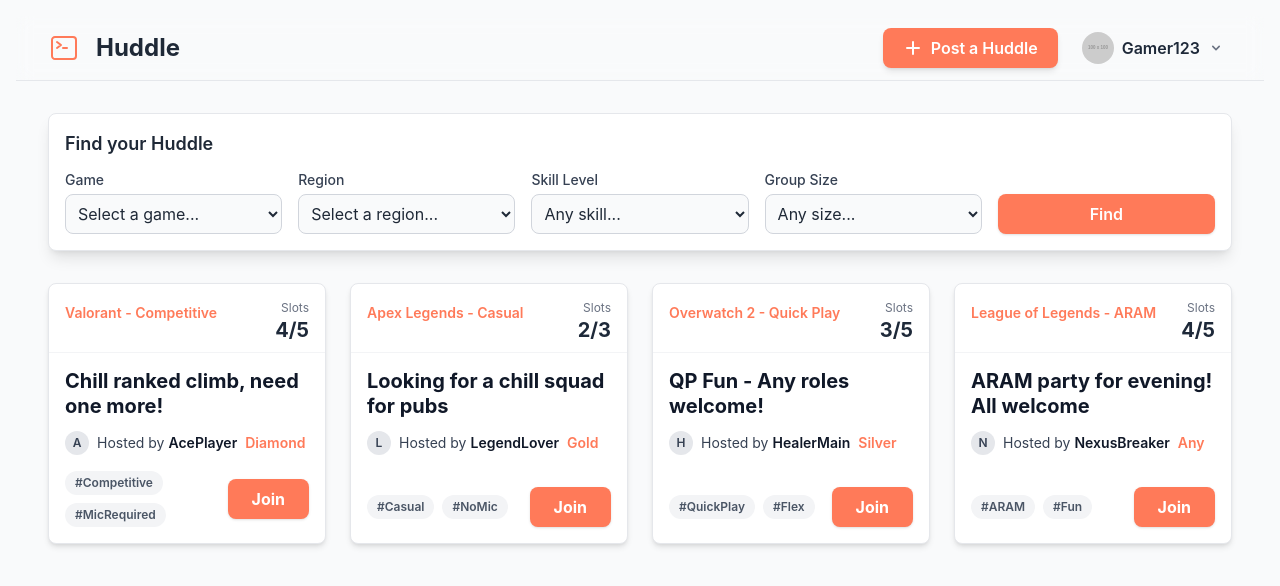
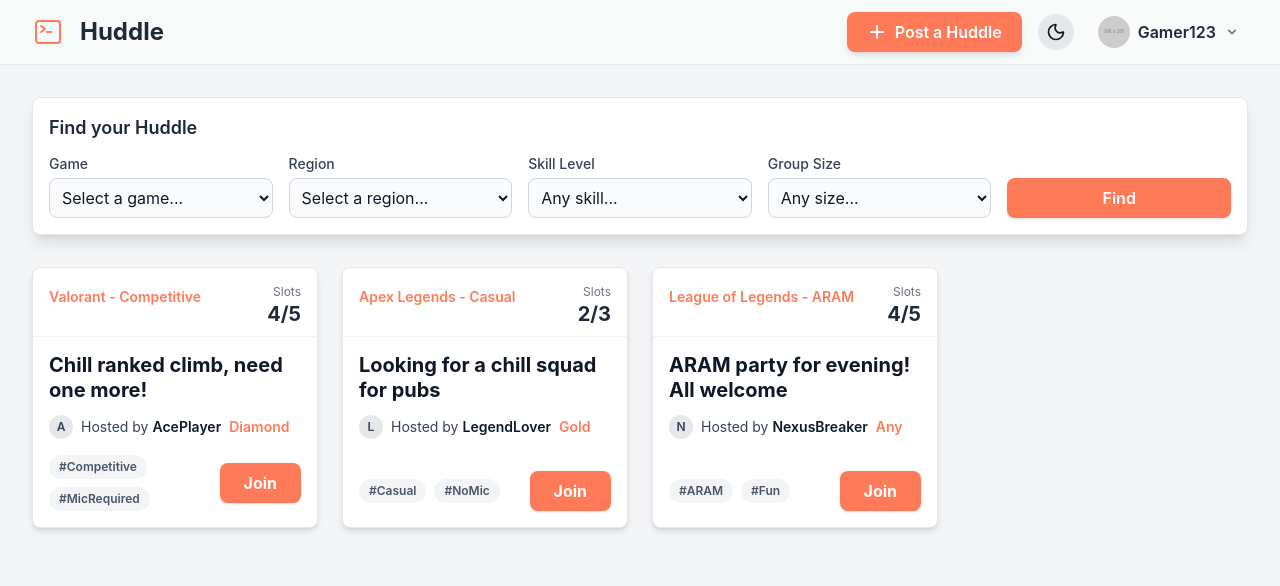
Before and after one commit to Smiruu/Huddle, a React (Vite) app in the folder client/: page / in a window 1280 px wide. Shown: the top 586 px of the page. Built offline with nearby package versions, Linux system fonts and the light colour scheme.

Commit message:
feat: implemented light and dark mode

```diff
--- a/client/package.json
+++ b/client/package.json
@@ -11,8 +11,10 @@
   },
   "dependencies": {
     "@tailwindcss/vite": "^4.1.14",
+    "lucide-react": "^0.546.0",
     "react": "^19.1.1",
     "react-dom": "^19.1.1",
+    "react-router-dom": "^7.9.4",
     "tailwindcss": "^4.1.14"
   },
   "devDependencies": {
--- a/client/src/App.jsx
+++ b/client/src/App.jsx
@@ -1,16 +1,54 @@
+import { ThemeContext } from "./context/useTheme";
+import { useState, useEffect } from "react";
+import { BrowserRouter as Router, Route, Routes } from "react-router-dom";
+import Header from "./component/Header"
+import Dashboard from "./screen/Dashboard";
 
-import './App.css'
-import Header from "./component/Header"
-import Dashboard from './screen/Dashboard'
-function App() {
+const App = () => {
+  const getInitialTheme = () => {
+    if (typeof window !== 'undefined' && window.localStorage) {
+      const storedPref = window.localStorage.getItem('theme');
+      if (storedPref) {
+        return storedPref;
+      }
+      const userMedia = window.matchMedia('(prefers-color-scheme: dark)');
+      if (userMedia.matches) {
+        return 'dark';
+      }
+    }
+    return 'light';
+  };
 
+  const [theme, setTheme] = useState(getInitialTheme);
+
+  useEffect(() => {
+    const root = window.document.documentElement;
+
+    if (theme === 'dark') {
+      root.classList.add('dark');
+    } else {
+      root.classList.remove('dark');
+    }
+
+    window.localStorage.setItem('theme', theme);
+  }, [theme]);
+
+  const toggleTheme = () => {
+    setTheme((prevTheme) => (prevTheme === 'light' ? 'dark' : 'light'));
+  };
 
   return (
-    <>
-    <Header />
-    <Dashboard />
-    </>
-  )
+    <ThemeContext.Provider value={{ theme, toggleTheme }}>
+      <div className="min-h-screen bg-gray-100 dark:bg-gray-900 text-gray-900 dark:text-gray-100 transition-colors duration-300">
+        <Header />
+        <Router>
+          <Routes>
+            <Route path="/" element={<Dashboard />} />
+          </Routes>
+        </Router>
+      </div>
+    </ThemeContext.Provider>
+  );
 }
 
-export default App
+export default App;
--- a/client/src/component/Card.jsx
+++ b/client/src/component/Card.jsx
@@ -1,25 +1,27 @@
+import React from 'react';
+
 const Card = ({ game, type, title, author, skillLevel, slots, tags }) => {
     const authorInitial = author.charAt(0).toUpperCase();
 
     return (
-        <div className="bg-white rounded-lg shadow-md hover:shadow-xl border border-gray-200 text-huddle-text-light flex flex-col h-full transition-all duration-300 hover:-translate-y-2 cursor-pointer">
-            <div className="p-4 pb-2 flex justify-between items-start border-b border-gray-100">
+        <div className="bg-white dark:bg-gray-800 rounded-lg shadow-md hover:shadow-xl border border-gray-200 dark:border-gray-700 text-huddle-text-light dark:text-huddle-text-dark flex flex-col h-full transition-all duration-300 hover:-translate-y-2 cursor-pointer">
+            <div className="p-4 pb-2 flex justify-between items-start border-b border-gray-100 dark:border-gray-700">
                 <div>
                     <span className="text-huddle-orange font-semibold text-sm">{game}{type && ` - ${type}`}</span>
                 </div>
                 <div className="text-right">
-                    <span className="text-xs text-gray-500 block">Slots</span>
-                    <span className="text-xl font-bold text-gray-800">{slots.filled}/{slots.total}</span>
+                    <span className="text-xs text-gray-500 dark:text-gray-400 block">Slots</span>
+                    <span className="text-xl font-bold text-gray-800 dark:text-gray-200">{slots.filled}/{slots.total}</span>
                 </div>
             </div>
             <div className="p-4 flex-grow">
-                <h3 className="font-bold text-xl mb-3 text-gray-900 leading-tight">{title}</h3>
-                <div className="flex items-center text-sm text-gray-700">
-                    <span className="inline-flex items-center justify-center h-6 w-6 rounded-full bg-gray-200 text-gray-700 font-semibold text-xs mr-2">
+                <h3 className="font-bold text-xl mb-3 text-gray-900 dark:text-gray-100 leading-tight">{title}</h3>
+                <div className="flex items-center text-sm text-gray-700 dark:text-gray-300">
+                    <span className="inline-flex items-center justify-center h-6 w-6 rounded-full bg-gray-200 dark:bg-gray-700 text-gray-700 dark:text-gray-300 font-semibold text-xs mr-2">
                         {authorInitial}
                     </span>
                     <span className="mr-1">Hosted by</span>
-                    <span className="font-semibold text-gray-900 mr-2">{author}</span>
+                    <span className="font-semibold text-gray-900 dark:text-gray-100 mr-2">{author}</span>
 
                     <span className="text-huddle-orange font-semibold">{skillLevel}</span>
                 </div>
@@ -27,7 +29,7 @@
             <div className="p-4 pt-0 flex justify-between items-center">
                 <div className="flex flex-wrap gap-2">
                     {tags.map(tag => (
-                        <span key={tag} className="bg-gray-100 text-gray-600 text-xs font-semibold px-2.5 py-1 rounded-full">
+                        <span key={tag} className="bg-gray-100 dark:bg-gray-700 text-gray-600 dark:text-gray-300 text-xs font-semibold px-2.5 py-1 rounded-full">
                             #{tag}
                         </span>
                     ))}
--- a/client/src/component/Filter.jsx
+++ b/client/src/component/Filter.jsx
@@ -2,19 +2,22 @@
 
 const Filter = () => {
   return (
-    <div className="bg-white p-4 rounded-lg shadow-lg border border-gray-200 mb-8 text-huddle-text-light">
+    // Added dark mode classes for bg, border, and text
+    <div className="bg-white dark:bg-gray-800 p-4 rounded-lg shadow-lg border border-gray-200 dark:border-gray-700 mb-8 text-huddle-text-light dark:text-huddle-text-dark">
 
+      {/* Title - dark mode text already handled by parent */}
       <h3 className="text-lg font-semibold mb-3">Find your Huddle</h3>
 
       <div className="grid grid-cols-1 md:grid-cols-5 gap-4">
 
+        {/* Game Select */}
         <div className="flex flex-col space-y-1">
-          <label htmlFor="game-select" className="text-sm font-medium text-gray-700">
+          <label htmlFor="game-select" className="text-sm font-medium text-gray-700 dark:text-gray-300">
             Game
           </label>
           <select
             id="game-select"
-            className="w-full bg-gray-50 border border-gray-300 rounded-lg p-2 focus:ring-huddle-blue focus:border-huddle-blue"
+            className="w-full bg-gray-50 dark:bg-gray-700 border border-gray-300 dark:border-gray-600 text-gray-900 dark:text-gray-100 rounded-lg p-2 focus:ring-huddle-blue focus:border-huddle-blue dark:focus:ring-huddle-orange dark:focus:border-huddle-orange"
           >
             <option value="" disabled selected>
               Select a game...
@@ -26,13 +29,14 @@
           </select>
         </div>
 
+        {/* Region Select */}
         <div className="flex flex-col space-y-1">
-          <label htmlFor="region-select" className="text-sm font-medium text-gray-700">
+          <label htmlFor="region-select" className="text-sm font-medium text-gray-700 dark:text-gray-300">
             Region
           </label>
           <select
             id="region-select"
-            className="w-full bg-gray-50 border border-gray-300 rounded-lg p-2 focus:ring-huddle-blue focus:border-huddle-blue"
+            className="w-full bg-gray-50 dark:bg-gray-700 border border-gray-300 dark:border-gray-600 text-gray-900 dark:text-gray-100 rounded-lg p-2 focus:ring-huddle-blue focus:border-huddle-blue dark:focus:ring-huddle-orange dark:focus:border-huddle-orange"
           >
             <option value="" disabled selected>
               Select a region...
@@ -44,13 +48,14 @@
           </select>
         </div>
 
+        {/* Skill Select */}
         <div className="flex flex-col space-y-1">
-          <label htmlFor="skill-select" className="text-sm font-medium text-gray-700">
+          <label htmlFor="skill-select" className="text-sm font-medium text-gray-700 dark:text-gray-300">
             Skill Level
           </label>
           <select
             id="skill-select"
-            className="w-full bg-gray-50 border border-gray-300 rounded-lg p-2 focus:ring-huddle-blue focus:border-huddle-blue"
+            className="w-full bg-gray-50 dark:bg-gray-700 border border-gray-300 dark:border-gray-600 text-gray-900 dark:text-gray-100 rounded-lg p-2 focus:ring-huddle-blue focus:border-huddle-blue dark:focus:ring-huddle-orange dark:focus:border-huddle-orange"
           >
             <option value="" disabled selected>
               Any skill...
@@ -64,13 +69,14 @@
           </select>
         </div>
 
+        {/* Group Size Select */}
         <div className="flex flex-col space-y-1">
-          <label htmlFor="size-select" className="text-sm font-medium text-gray-700">
+          <label htmlFor="size-select" className="text-sm font-medium text-gray-700 dark:text-gray-300">
             Group Size
           </label>
           <select
             id="size-select"
-            className="w-full bg-gray-50 border border-gray-300 rounded-lg p-2 focus:ring-huddle-blue focus:border-huddle-blue"
+            className="w-full bg-gray-50 dark:bg-gray-700 border border-gray-300 dark:border-gray-600 text-gray-900 dark:text-gray-100 rounded-lg p-2 focus:ring-huddle-blue focus:border-huddle-blue dark:focus:ring-huddle-orange dark:focus:border-huddle-orange"
           >
             <option value="" disabled selected>
               Any size...
@@ -82,7 +88,9 @@
           </select>
         </div>
 
+        {/* Find Button */}
         <div className="flex flex-col justify-end h-full">
+
           <button
             className="w-full bg-huddle-orange text-white font-semibold py-2 px-4 rounded-lg shadow
                        hover:bg-huddle-blue transition-colors duration-200"
--- a/client/src/component/Header.jsx
+++ b/client/src/component/Header.jsx
@@ -1,35 +1,49 @@
 import React from 'react';
+import { Sun, Moon } from 'lucide-react';
+// Import the hook from its correct location
+import { useTheme } from "../context/useTheme.js";
 
 const Header = () => {
+  const { theme, toggleTheme } = useTheme();
+
   return (
-    <header className="backdrop-blur-sm sticky top-0 z-50 border-b border-gray-200">
+    // Switched to your custom theme colors
+    <header className="bg-huddle-light/80 dark:bg-huddle-dark/80 backdrop-blur-sm sticky top-0 z-50 border-b border-gray-200 dark:border-gray-700">
       <nav className="max-w-7xl mx-auto px-4 sm:px-6 lg:px-8">
         <div className="flex items-center justify-between h-16">
 
           <div className="flex items-center space-x-4">
             <div className="flex-shrink-0">
               <svg className="h-8 w-8 text-huddle-orange" xmlns="http://www.w3.org/2000/svg" fill="none" viewBox="0 0 24 24" strokeWidth="1.5" stroke="currentColor">
-                 <path strokeLinecap="round" strokeLinejoin="round" d="M6.75 7.5l3 2.25-3 2.25m4.5 0h3m-9 8.25h13.5A2.25 2.25 0 0021 18V6a2.25 2.25 0 00-2.25-2.25H5.25A2.25 2.25 0 003 6v12a2.25 2.25 0 002.25 2.25z" />
+                  <path strokeLinecap="round" strokeLinejoin="round" d="M6.75 7.5l3 2.25-3 2.25m4.5 0h3m-9 8.25h13.5A2.25 2.25 0 0021 18V6a2.25 2.25 0 00-2.25-2.25H5.25A2.25 2.25 0 003 6v12a2.25 2.25 0 002.25 2.25z" />
               </svg>
             </div>
-            <h1 className="text-2xl font-bold text-huddle-text-light">Huddle</h1>
+            <h1 className="text-2xl font-bold text-huddle-text-light dark:text-huddle-text-dark">Huddle</h1>
           </div>
 
-          {/* Right Side: Post Button and User Profile */}
           <div className="flex items-center space-x-4">
-            {/* "Post a Huddle" Button */}
-            <button className="bg-huddle-orange text-white font-semibold py-2 px-5 rounded-lg shadow-md hover:bg-opacity-90 transition-all duration-200 flex items-center space-x-2 cursor-pointer">
+
+            <button className="bg-huddle-orange text-white font-semibold py-2 px-5 rounded-lg shadow-md hover:bg-huddle-blue transition-all duration-200 flex items-center space-x-2 cursor-pointer ">
               <svg xmlns="http://www.w3.org/2000/svg" className="h-5 w-5" viewBox="0 0 20 20" fill="currentColor">
                   <path fillRule="evenodd" d="M10 3a1 1 0 011 1v5h5a1 1 0 110 2h-5v5a1 1 0 11-2 0v-5H4a1 1 0 110-2h5V4a1 1 0 011-1z" clipRule="evenodd" />
               </svg>
               <span>Post a Huddle</span>
             </button>
 
-            <div className="flex items-center space-x-2 p-2 rounded-lg hover:bg-huddle-dark-2 cursor-pointer">
+            <button
+              onClick={toggleTheme}
+              className="p-2 rounded-full bg-gray-200 dark:bg-gray-700 text-gray-900 dark:text-gray-100 focus:outline-none focus:ring-2 focus:ring-huddle-orange"
+              aria-label="Toggle dark mode"
+            >
+              {theme === 'light' ? <Moon size={20} /> : <Sun size={20} />}
+            </button>
+
+            <div className="flex items-center space-x-2 p-2 rounded-lg hover:bg-gray-100 dark:hover:bg-gray-700 cursor-pointer">
               <img className="h-8 w-8 rounded-full object-cover" src="https://placehold.co/100x100/111827/FF7A59?text=G" alt="User Profile" />
-              <span className="hidden md:block font-semibold text-gray-800">Gamer123</span>
-              <svg xmlns="http://www.w3.org/2000/svg" className="h-4 w-4 text-gray-500" viewBox="0 0 20 20" fill="currentColor">
-                <path fillRule="evenodd" d="M5.293 7.293a1 1 0 011.414 0L10 10.586l3.293-3.293a1 1 0 111.414 1.414l-4 4a1 1 0 01-1.414 0l-4-4a1 1 0 010-1.414z" clipRule="evenodd" />
+
+              <span className="hidden md:block font-semibold text-huddle-text-light dark:text-huddle-text-dark">Gamer123</span>
+              <svg xmlns="http://www.w3.org/2000/svg" className="h-4 w-4 text-gray-500 dark:text-gray-400" viewBox="0 0 20 20" fill="currentColor">
+                  <path fillRule="evenodd" d="M5.293 7.293a1 1 0 011.414 0L10 10.586l3.293-3.293a1 1 0 111.414 1.414l-4 4a1 1 0 01-1.414 0l-4-4a1 1 0 010-1.414z" clipRule="evenodd" />
               </svg>
             </div>
           </div>
--- /dev/null
+++ b/client/src/context/useTheme.js
@@ -0,0 +1,11 @@
+import { createContext, useContext } from 'react';
+
+export const ThemeContext = createContext(null);
+
+export const useTheme = () => {
+  const context = useContext(ThemeContext);
+  if (!context) {
+    throw new Error("useTheme must be used within a ThemeProvider");
+  }
+  return context;
+};
--- a/client/src/index.css
+++ b/client/src/index.css
@@ -1,4 +1,7 @@
 @import "tailwindcss";
+
+@custom-variant dark (&:where(.dark, .dark *));
+
 
 @theme {
   --color-huddle-orange: #FF7A59;
--- a/client/src/screen/Dashboard.jsx
+++ b/client/src/screen/Dashboard.jsx
@@ -1,5 +1,9 @@
-import Filter from "../component/Filter";
-import Card from "../component/Card";
+import React from 'react';
+// Added .jsx to imports for clarity
+import Filter from "../component/Filter.jsx";
+import Card from "../component/Card.jsx";
+
+// This dummy data is now correctly inside the Dashboard file
 const dummyHuddles = [
     {
         id: 1,
@@ -21,16 +25,7 @@
         slots: { filled: 2, total: 3 },
         tags: ['Casual', 'NoMic'],
     },
-    {
-        id: 3,
-        game: 'Overwatch 2',
-        type: 'Quick Play',
-        title: 'QP Fun - Any roles welcome!',
-        author: 'HealerMain',
-        skillLevel: 'Silver',
-        slots: { filled: 3, total: 5 },
-        tags: ['QuickPlay', 'Flex'],
-    },
+    // ... other huddles
     {
         id: 4,
         game: 'League of Legends',
@@ -45,7 +40,7 @@
 
 const Dashboard = () => {
     return (
-        <div className="p-4 md:p-8">
+        <div className="p-4 md:p-8 max-w-7xl mx-auto">
             <Filter />
             <div className="grid grid-cols-1 md:grid-cols-2 lg:grid-cols-3 xl:grid-cols-4 gap-6">
                 {dummyHuddles.map(huddle => (
```
Also changed, not shown: client/src/screen/Login.jsx (added), 1 other file (tests, documents, lock files or other folders).
